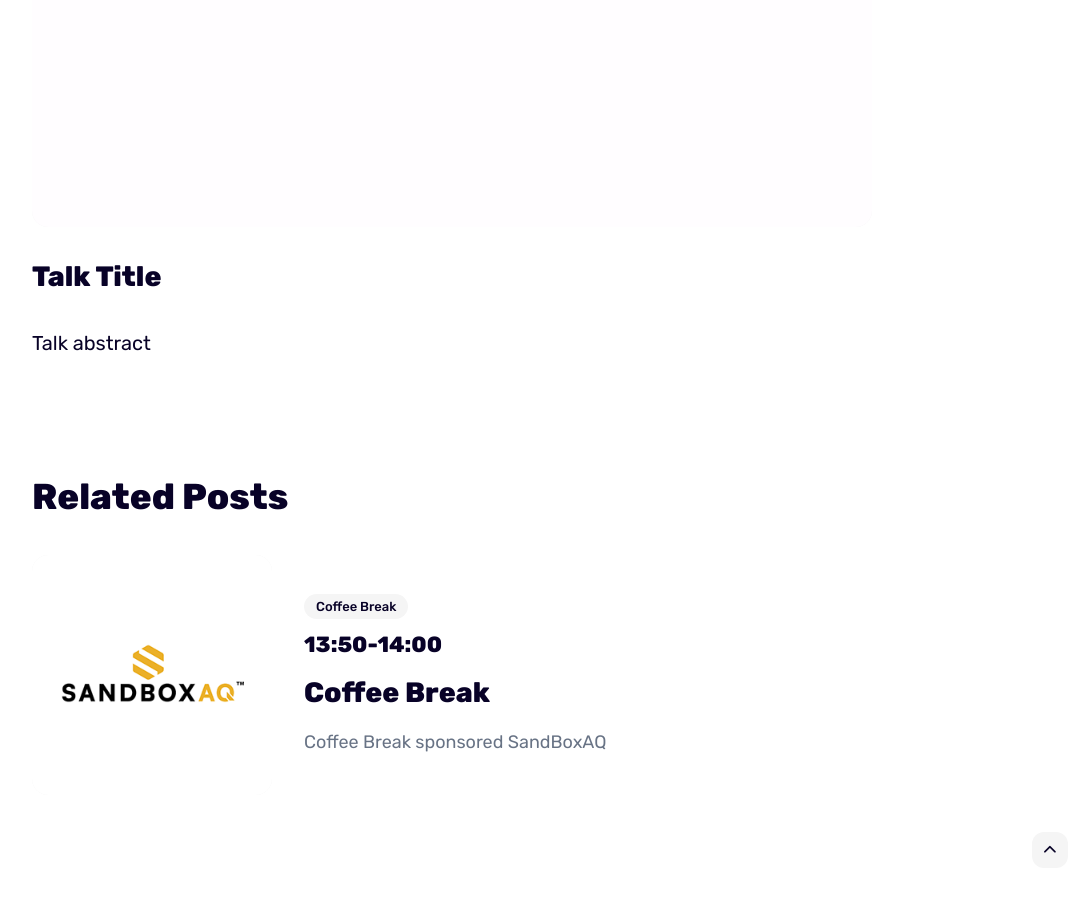
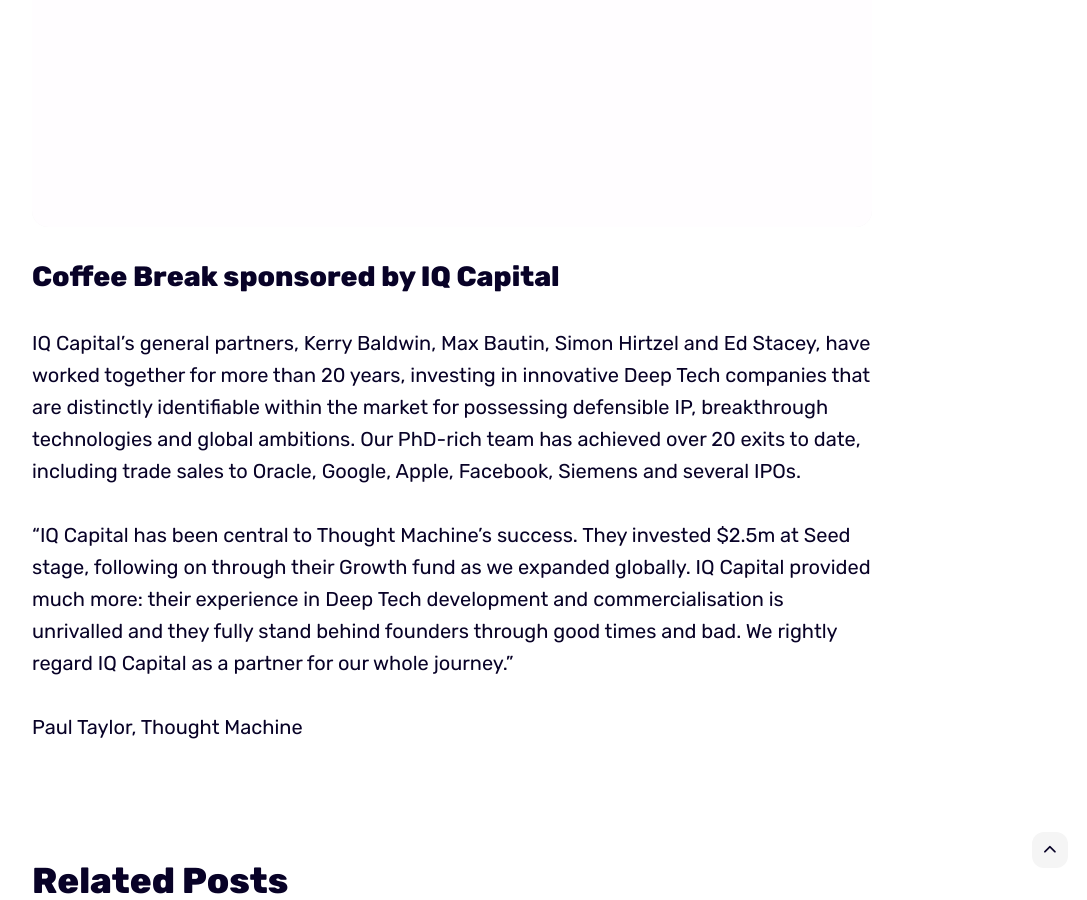
Before and after one commit to icml-ml4lms/icml-ml4lms.github.io, a Jekyll site: the page built from _posts/2024-01-01-1010.markdown, in a window 1280 px wide and 900 px high, scrolled down 1022 px. Shown: the whole window, without its empty margins (188-1275 px from the left). Built offline with Jekyll 4.4.1, drawn with Linux system fonts in a browser that asks for light colours.

Commit message:
Talks & Abstracts I

```diff
--- a/_posts/2024-01-01-0900.markdown
+++ b/_posts/2024-01-01-0900.markdown
@@ -10,5 +10,5 @@
 order: 19
 ---
 
-## Further details coming soon
-Further details coming soon
+## Development and application of protein-ligand co-folding models for small molecule drug discovery
+A deep learning-based protein-ligand co-folding model, DragonFold, has been developed. It achieves state-of-the-art performance on protein-ligand structure prediction. DragonFold has been applied to live drug discovery projects, some of which will be demonstrated in the talk.
--- a/_posts/2024-01-01-0930.markdown
+++ b/_posts/2024-01-01-0930.markdown
@@ -12,5 +12,5 @@
 
 **Levine**
 
-## Talk Title
-Talk abstract
+## Talk Title Coming Soon
+Talk abstract Coming soon
--- a/_posts/2024-01-01-1010.markdown
+++ b/_posts/2024-01-01-1010.markdown
@@ -10,5 +10,9 @@
 order: 16
 ---
 
-## Talk Title
-Talk abstract
+## Coffee Break sponsored by IQ Capital
+IQ Capital’s general partners, Kerry Baldwin, Max Bautin, Simon Hirtzel and Ed Stacey, have worked together for more than 20 years, investing in innovative Deep Tech companies that are distinctly identifiable within the market for possessing defensible IP, breakthrough technologies and global ambitions. Our PhD-rich team has achieved over 20 exits to date, including trade sales to Oracle, Google, Apple, Facebook, Siemens and several IPOs.
+
+“IQ Capital has been central to Thought Machine’s success. They invested $2.5m at Seed stage, following on through their Growth fund as we expanded globally. IQ Capital provided much more: their experience in Deep Tech development and commercialisation is unrivalled and they fully stand behind founders through good times and bad. We rightly regard IQ Capital as a partner for our whole journey.”
+
+Paul Taylor, Thought Machine
```
Also changed, not shown: _posts/2024-01-01-0950.markdown (+2 -2 lines), _posts/2024-01-01-1020.markdown (+15 -2 lines), 7 other files.
